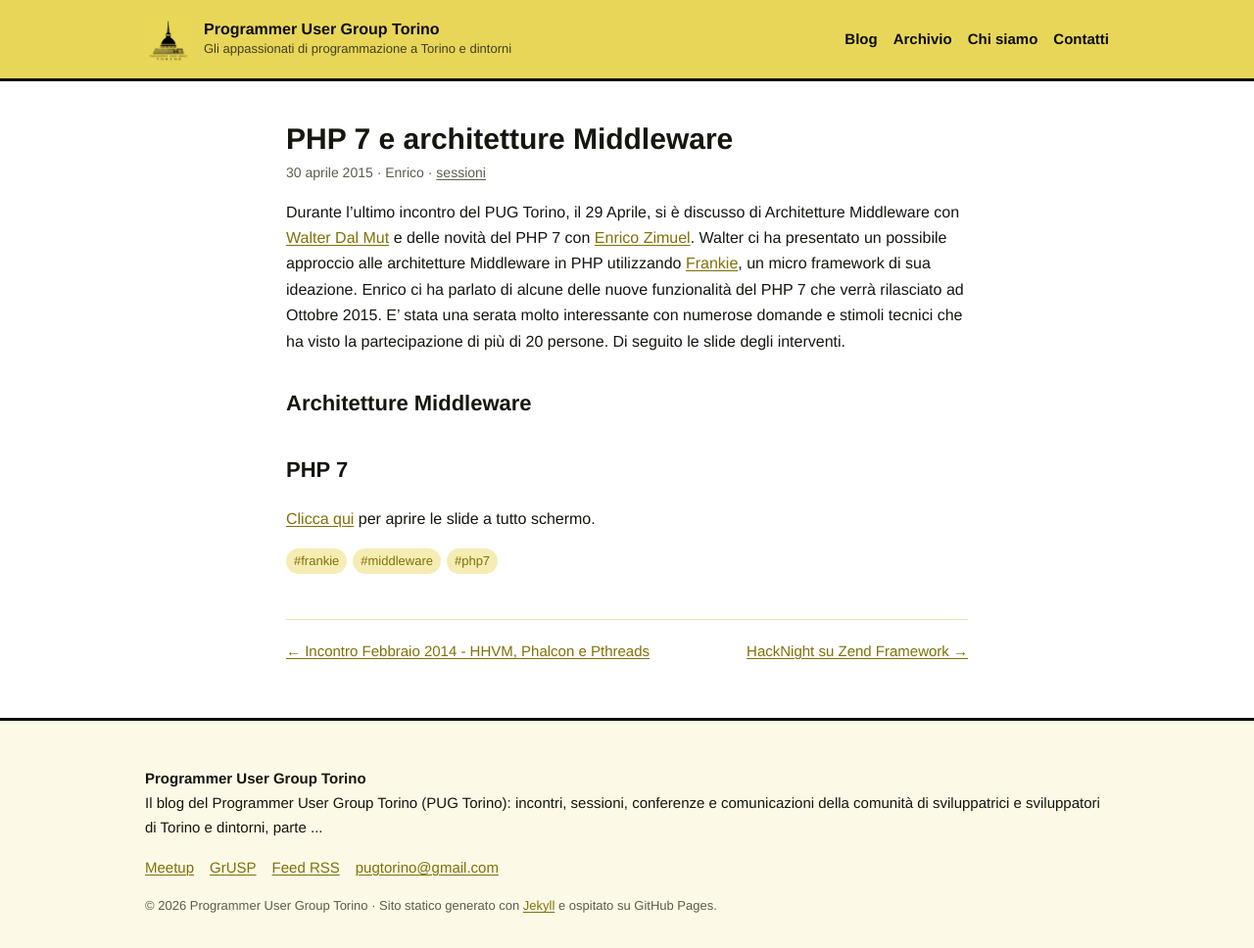
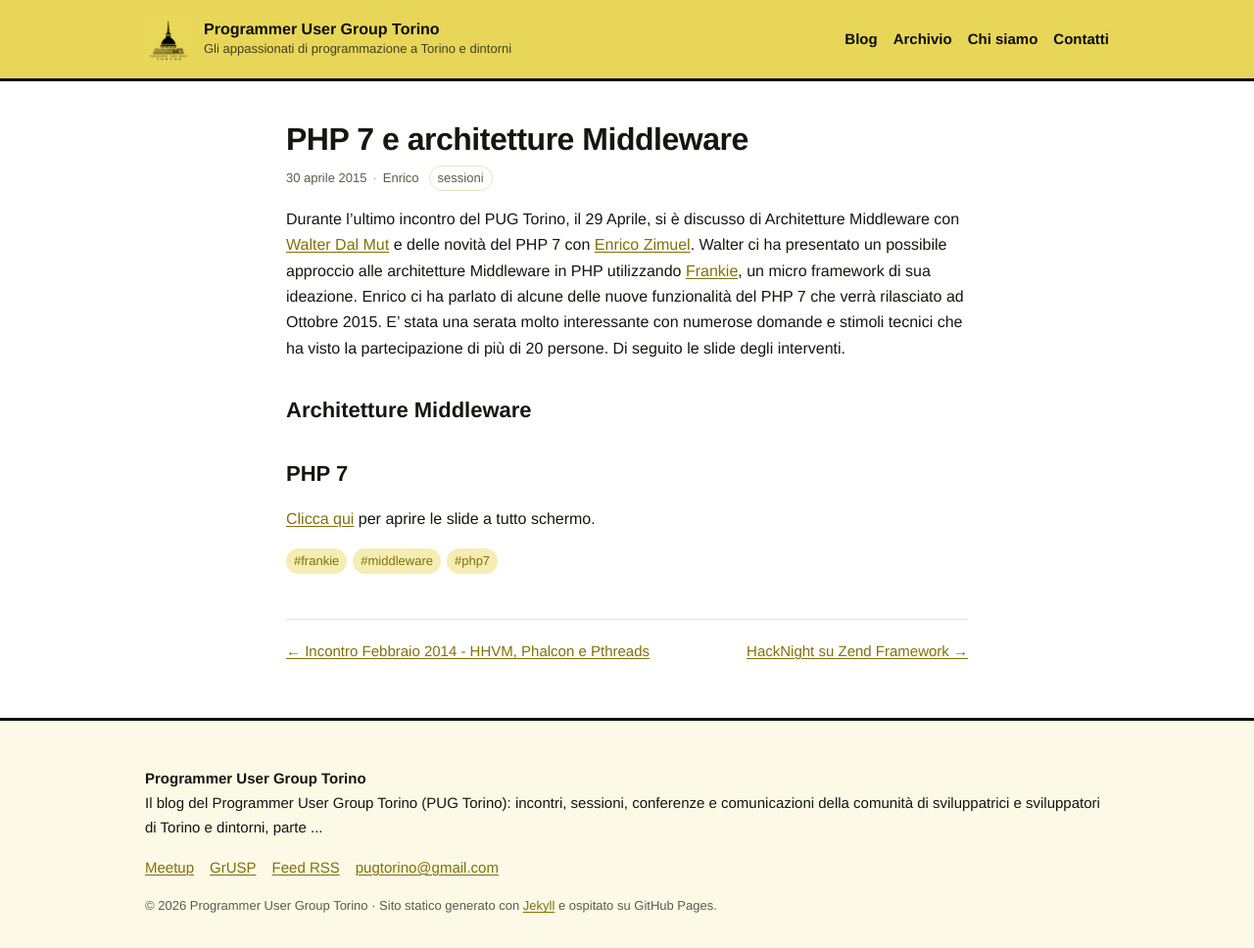
Before and after one commit to GrUSP/torino.grusp.org, a Jekyll site: the page built from _posts/2015-04-30-php-7-e-architetture-middleware.md, in a window 1280 px wide. Shown: the whole page at 98% size. Built offline with Jekyll 4.4.1, drawn with Linux system fonts in a browser that asks for light colours.

Commit message:
style(cards): rework meta line and type scale

```diff
--- a/_includes/post-meta.html
+++ b/_includes/post-meta.html
@@ -1,11 +1,10 @@
-<p class="meta">
+<p class="meta{% if include.context == 'card' %} meta--card{% endif %}">
   <time datetime="{{ include.post.date | date_to_xmlschema }}">{%- include date-it.html data=include.post.date -%}</time>
-  {%- if include.post.author %} &middot; <span class="meta__author">{{ include.post.author }}</span>{% endif -%}
-  {%- if include.post.categories and include.post.categories != empty %}
-  &middot;
+  {%- if include.post.author %} <span class="meta__sep" aria-hidden="true">&middot;</span> <span class="meta__author">{{ include.post.author }}</span>{% endif -%}
+  {%- if include.context != 'card' and include.post.categories and include.post.categories != empty %}
   <span class="meta__terms">
     {%- for cat in include.post.categories -%}
-    <a href="{{ '/category/' | append: cat | append: '/' | relative_url }}">{{ cat }}</a>{% unless forloop.last %}, {% endunless %}
+    <a class="tag tag--cat" href="{{ '/category/' | append: cat | append: '/' | relative_url }}">{{ cat }}</a>
     {%- endfor -%}
   </span>
   {%- endif -%}
--- a/assets/css/style.scss
+++ b/assets/css/style.scss
@@ -189,20 +189,49 @@
 }
 .hero__body { margin: 0; color: var(--fg-muted); }
 
-.card { padding-bottom: 1.75rem; margin-bottom: 1.75rem; border-bottom: 1px solid var(--border); }
-.card:last-child { border-bottom: 0; }
-.card__title { font-size: 1.375rem; margin: 0 0 .25rem; line-height: 1.3; }
+.post-list { display: grid; }
+
+.card { padding: 2.25rem 0; border-bottom: 1px solid var(--border); }
+.card:first-child { padding-top: 0; }
+.card:last-child { padding-bottom: 0; border-bottom: 0; }
+
+.card--media {
+  display: grid; align-items: start;
+  grid-template-columns: 200px minmax(0, 1fr); gap: 1.25rem;
+}
+.card__media { display: block; }
+.card__media img {
+  display: block; width: 100%; aspect-ratio: 16 / 9; object-fit: cover;
+  border: 1px solid var(--border); border-radius: .5rem; background: var(--bg-soft);
+}
+.card__body { min-width: 0; }
+
+.card__title { font-size: 1.5rem; line-height: 1.25; margin: 0 0 .375rem; letter-spacing: -.01em; }
 .card__title a { text-decoration: none; }
 .card__title a:hover { text-decoration: underline; }
-.card__excerpt { color: var(--fg); }
-.card__more a { font-weight: 600; text-decoration: none; }
+.card__excerpt { margin: 0 0 .75rem; line-height: 1.6; }
+.card__more { margin: 0; }
+.card__more a { font-weight: 600; font-size: .9375rem; text-decoration: none; }
+.card__more a:hover { text-decoration: underline; }
 
-.meta { color: var(--fg-muted); font-size: .875rem; margin: 0 0 .75rem; }
+@media (max-width: 34rem) {
+  .card--media { grid-template-columns: minmax(0, 1fr); gap: .875rem; }
+}
+
+.meta {
+  display: flex; flex-wrap: wrap; align-items: center; gap: .375rem;
+  color: var(--fg-muted); font-size: .8125rem; line-height: 1.5;
+  margin: 0 0 .75rem;
+}
+.meta--card { margin-bottom: .625rem; }
 .meta a { color: inherit; }
+.meta__sep { opacity: .6; }
+.meta__terms { display: flex; flex-wrap: wrap; gap: .375rem; margin-left: .25rem; }
 
-.post__title, .page__title, .archive__title { font-size: 1.875rem; line-height: 1.25; margin: 0 0 .25rem; }
-.post__content h2 { font-size: 1.375rem; margin-top: 2rem; }
-.post__content h3 { font-size: 1.125rem; margin-top: 1.5rem; }
+.post__title { font-size: 2rem; line-height: 1.2; margin: 0 0 .5rem; letter-spacing: -.015em; }
+.page__title, .archive__title { font-size: 1.75rem; line-height: 1.25; margin: 0 0 .25rem; }
+.post__content h2 { font-size: 1.375rem; line-height: 1.3; margin-top: 2.25rem; }
+.post__content h3 { font-size: 1.125rem; line-height: 1.35; margin-top: 1.75rem; }
 .post__source { color: var(--fg-muted); font-size: .875rem; }
 
 .tag {
@@ -210,6 +239,13 @@
   background: var(--accent-soft); border-radius: 999px;
   font-size: .8125rem; text-decoration: none;
 }
+.tag:hover { text-decoration: underline; }
+
+.tag--cat {
+  margin: 0; background: transparent; border: 1px solid var(--border);
+  color: var(--fg-muted);
+}
+.meta__terms .tag { margin: 0; }
 
 .post-nav, .pagination {
   display: flex; flex-wrap: wrap; gap: 1rem; justify-content: space-between;
```
